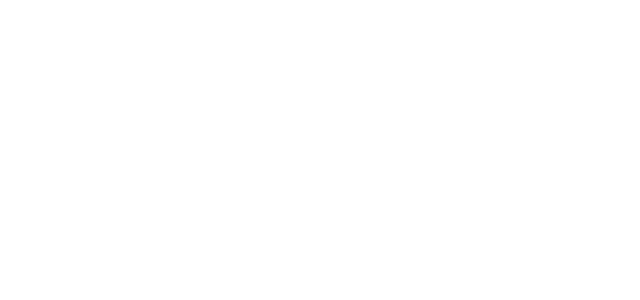
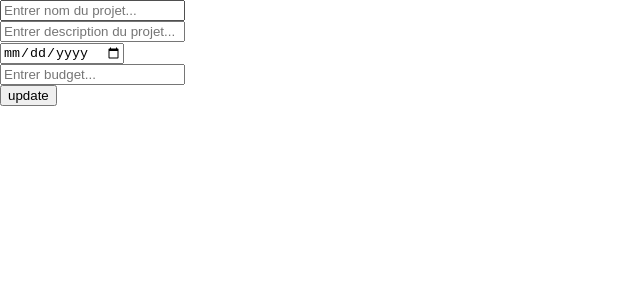
Before and after one commit to haouari-mohamed/Microservices-Construction-Angular, an Angular app: page /updateprojet/1 in a window 1280 px wide. Before the commit this address led to /. Shown: the top 300 px of the page, without its empty margins (0-640 px from the left). Built offline with nearby package versions, Linux system fonts and the light colour scheme; no server answers.

Commit message:
j'ai terminee la partie de gestion des projets

```diff
--- a/src/app/app-routing.module.ts
+++ b/src/app/app-routing.module.ts
@@ -4,12 +4,14 @@ import { LoginComponent } from './auth/login/login.component';
 import { RegistreComponent } from './auth/registre/registre.component';
 import { AddProjetComponent } from './projet/add-projet/add-projet.component';
 import { ShowAllProjetsComponent } from './projet/show-all-projets/show-all-projets.component';
+import { UpdateProjetComponent } from './projet/update-projet/update-projet.component';
 
 const routes: Routes = [
   { path: 'login', component: LoginComponent },
   { path: 'register', component:RegistreComponent},
   { path: 'add', component: AddProjetComponent },
   { path: 'projets', component:ShowAllProjetsComponent},
+  { path: 'updateprojet/:id', component:UpdateProjetComponent}
 ];
 
 @NgModule({
--- a/src/app/projet/show-all-projets/show-all-projets.component.html
+++ b/src/app/projet/show-all-projets/show-all-projets.component.html
@@ -30,14 +30,23 @@
             <td mat-cell *matCellDef="let element"> {{element.budget}} </td>
           </ng-container>
 
-          <ng-container matColumnDef="Action">
-            <th mat-header-cell *matHeaderCellDef> Action </th>
-            <td id="btns" mat-cell *matCellDef="let element">
-                <button mat-button id="delete" ><i class="pi pi-trash"></i></button>
-                <a mat-button id="update"><i class="pi pi-pencil"></i></a>
-              </td>
+          <ng-container matColumnDef="Delete">
+            <th mat-header-cell *matHeaderCellDef>Remove</th>
+            <td mat-cell *matCellDef="let element">
+              <button mat-button  color="warn"  id="remove" (click)="deleteProjet(element.id)">
+                Delete
+              </button>
+            </td>
           </ng-container>
 
+          <ng-container matColumnDef="Update">
+            <th mat-header-cell *matHeaderCellDef>Update</th>
+            <td mat-cell *matCellDef="let element">
+              <a [routerLink]="['/updateprojet', element.id]" mat-button color="primary" id="update" >
+                Update
+              </a>
+            </td>
+          </ng-container>
 
         <ng-container matColumnDef="update">
           <th mat-header-cell *matHeaderCellDef>Update</th>
--- a/src/app/projet/show-all-projets/show-all-projets.component.ts
+++ b/src/app/projet/show-all-projets/show-all-projets.component.ts
@@ -22,7 +22,12 @@ export class ShowAllProjetsComponent {
     })
 
   }
-  displayedColumns: string[] = ['Name', 'Description', 'Date Creation', 'Date Fin','Budget','Action'];
+  displayedColumns: string[] = ['Name', 'Description', 'Date Creation', 'Date Fin','Budget','Delete','Update'];
 
+  deleteProjet(id:number){
+    this.srv.deleteProjet(id).subscribe(()=>{
+      this.ngOnInit()
+    })
+  }
 
 }
--- a/src/app/projet/update-projet/update-projet.component.html
+++ b/src/app/projet/update-projet/update-projet.component.html
@@ -1 +1,16 @@
-<p>update-projet works!</p>
+<form [formGroup]="ProjetForm" (ngSubmit)="updateProjet()">
+    <div class="">
+        <input type="text"placeholder="Entrer nom du projet..." formControlName="name" id="name">
+    </div>
+    <div class="">
+        <input type="text"placeholder="Entrer description du projet..." formControlName="description" id="description">
+    </div>
+    <div class="">
+        <input type="date" formControlName="dateFin" id="dateFin">
+    </div>
+    <div class="">
+        <input type="number"placeholder="Entrer budget..." formControlName="budget" id="budget">
+    </div>
+    <button type="submit">update</button>
+
+</form>
--- a/src/app/projet/update-projet/update-projet.component.ts
+++ b/src/app/projet/update-projet/update-projet.component.ts
@@ -1,10 +1,56 @@
-import { Component } from '@angular/core';
+import { Component, OnInit } from '@angular/core';
+import { ProjetService } from '../../service/projet/projet.service';
+import { FormBuilder, FormGroup } from '@angular/forms';
+import { ActivatedRoute, Router } from '@angular/router';
+import { AnyCatcher } from 'rxjs/internal/AnyCatcher';
+import { Projet } from '../../model/Construction.model';
 
 @Component({
   selector: 'app-update-projet',
   templateUrl: './update-projet.component.html',
   styleUrl: './update-projet.component.css'
 })
-export class UpdateProjetComponent {
+export class UpdateProjetComponent implements OnInit{
+  ProjetId:any
+  ProjetForm!:FormGroup
+
+  constructor(private srv:ProjetService,private fb:FormBuilder,private route:ActivatedRoute,private router:Router){}
+
+  ngOnInit(): void {
+    this.ProjetId=this.route.snapshot.paramMap.get("id")
+    this.ProjetForm=this.fb.group({
+      name:'',
+      description:'',
+      dateFin:'',
+      budget:''
+
+    })
+    this.srv.findById(this.ProjetId).subscribe((res:any)=>{
+      this.ProjetForm.patchValue({
+        name:res.name,
+      description:res.description,
+      dateCreation:res.dateCreation,
+      dateFin:res.dateFin,
+      budget:res.budget
+
+      })
+
+    })
+
+
+  }
+  updateProjet(){
+    const projet:Projet={
+      id: 0,
+      name: this.ProjetForm.value.name,
+      description: this.ProjetForm.value.description,
+      dateCreation: '',
+      dateFin: this.ProjetForm.value.dateFin,
+      budget: this.ProjetForm.value.budget
+    }
+    this.srv.updateProjet(this.ProjetId,projet).subscribe(()=>{
+      this.router.navigateByUrl('projets')
+    })
+  }
 
 }
```
